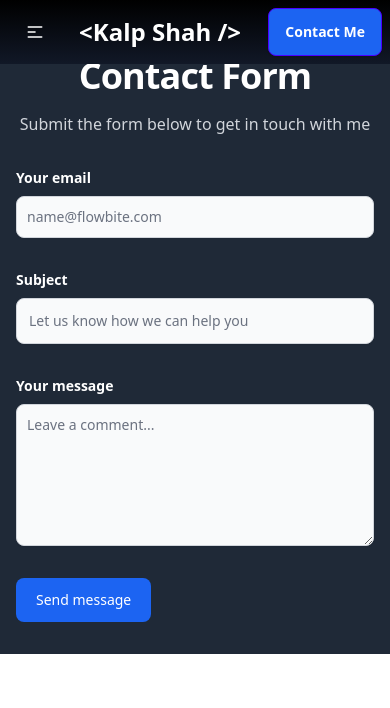
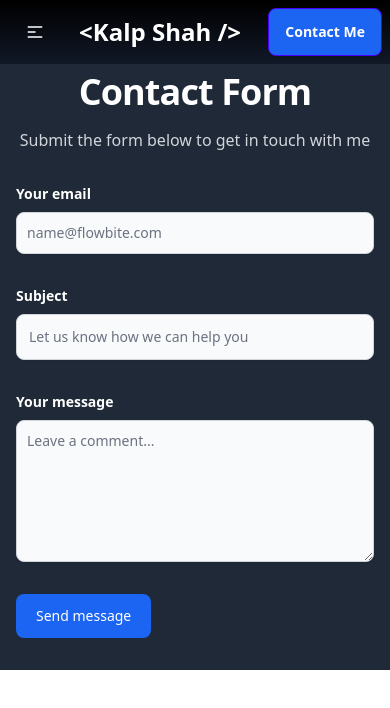
Before and after one commit to kalp234/Personal-Portfolio, a React (Vite) app: page /contact-me in a window 390 px wide. Shown: the top 708 px of the page. Built offline with nearby package versions, Linux system fonts and the light colour scheme.

Commit message:
changes-3

```diff
--- a/src/components/Contact/Contact.jsx
+++ b/src/components/Contact/Contact.jsx
@@ -4,7 +4,7 @@ function Contact() {
   return (
     <div name="Contact">
 
-<section class="bg-gray-800 pt-6">
+<section class="bg-gray-800 lg:pt-6 pt-10">
   <div class="py-8 lg:py-16 px-4 mx-auto max-w-screen-md">
       <h2 class="mb-4 text-4xl tracking-tight font-bold text-center text-white">Contact Form</h2>
       <p class="mb-8 lg:mb-10 font-light text-center text-gray-300 sm:text-xl">Submit the form below to get in touch with me</p>
```
